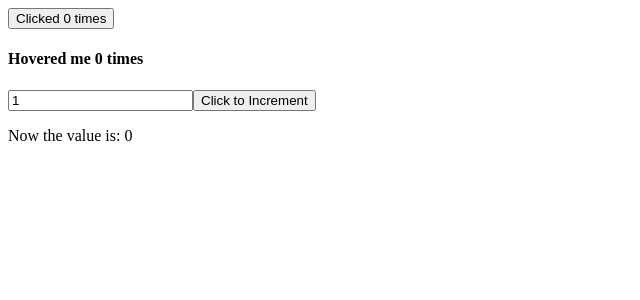
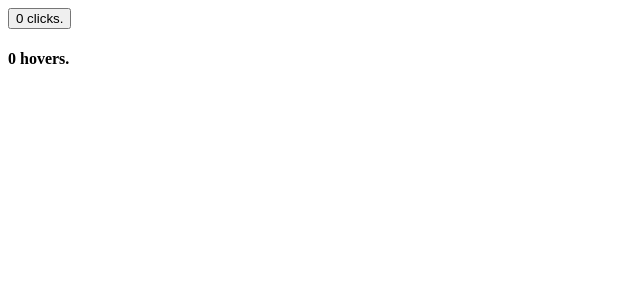
Before and after one commit to alexmutane/react-lesson1, a React (Create React App) app: page / in a window 1280 px wide. Shown: the top 300 px of the page, without its empty margins (0-640 px from the left). Built offline with nearby package versions, Linux system fonts and the light colour scheme.

Commit message:
renders props

```diff
--- a/src/App.js
+++ b/src/App.js
@@ -1,17 +1,20 @@
 import React from "react";
-import ClickCounter from "./ClickCounter";
-import ClickIncrementOr from "./components/ClickIncrement.or";
-import HoverCounter from "./components/HoverCounter";
 
-
+import ClickCounterRP from "./components/ClickCounterRP";
+import CounterRP from "./components/CounterRP";
+import HoverCounterRP from "./components/HoverCounterRP";
+// import UserRP from "./components/UserRP";
 
 const App = () => {
 
   return (
     <div className="App">
-      <ClickCounter />
-      <HoverCounter />
-      <ClickIncrementOr />
+      <CounterRP render={(count, clickIncrementor) => (
+        <ClickCounterRP count={count} clickIncrementor={clickIncrementor} />
+      )} />
+      <CounterRP render={(count, clickIncrementor) => (
+        <HoverCounterRP count={count} clickIncrementor={clickIncrementor} />
+      )} />
     </div>
   );
 }
--- /dev/null
+++ b/src/components/ClickCounterRP.js
@@ -0,0 +1,15 @@
+import React, { Component } from 'react'
+
+class ClickCounterRP extends Component {
+
+  render() {
+    const { count, clickIncrementor } = this.props;
+    return (
+      <div>
+        <button onClick={clickIncrementor}>{count} clicks.</button>
+      </div>
+    )
+  }
+}
+
+export default ClickCounterRP
--- /dev/null
+++ b/src/components/CounterRP.js
@@ -0,0 +1,29 @@
+import React, { Component } from 'react'
+
+class CounterRP extends Component {
+  constructor(props) {
+    super(props)
+
+    this.state = {
+      count: 0
+    }
+  }
+
+  clickIncrementor = () => {
+    this.setState(prevState => {
+      return {
+        count: prevState.count + 1
+      }
+    })
+  }
+
+  render() {
+    return (
+      <div>
+        {this.props.render(this.state.count, this.clickIncrementor)}
+      </div>
+    )
+  }
+}
+
+export default CounterRP
--- /dev/null
+++ b/src/components/HoverCounterRP.js
@@ -0,0 +1,15 @@
+import React, { Component } from 'react'
+
+class HoverCounterRP extends Component {
+
+  render() {
+    const { count, clickIncrementor } = this.props;
+    return (
+      <div>
+        <h4 onMouseOver={clickIncrementor}>{count} hovers.</h4>
+      </div>
+    )
+  }
+}
+
+export default HoverCounterRP
--- /dev/null
+++ b/src/components/UserRP.js
@@ -0,0 +1,13 @@
+import React, { Component } from 'react'
+
+class UserRP extends Component {
+  render() {
+    return (
+      <div>
+        {this.props.render(false)}
+      </div>
+    )
+  }
+}
+
+export default UserRP
```
